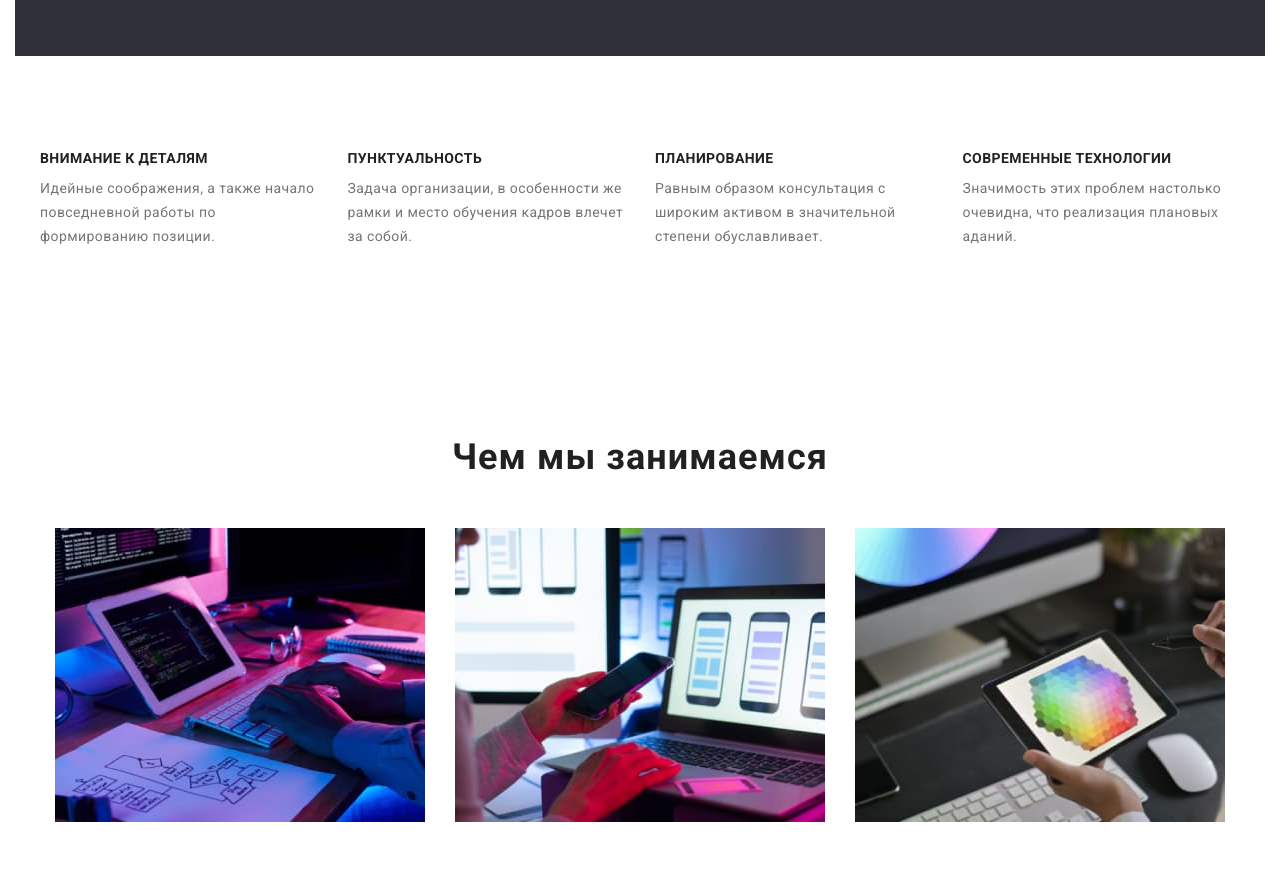
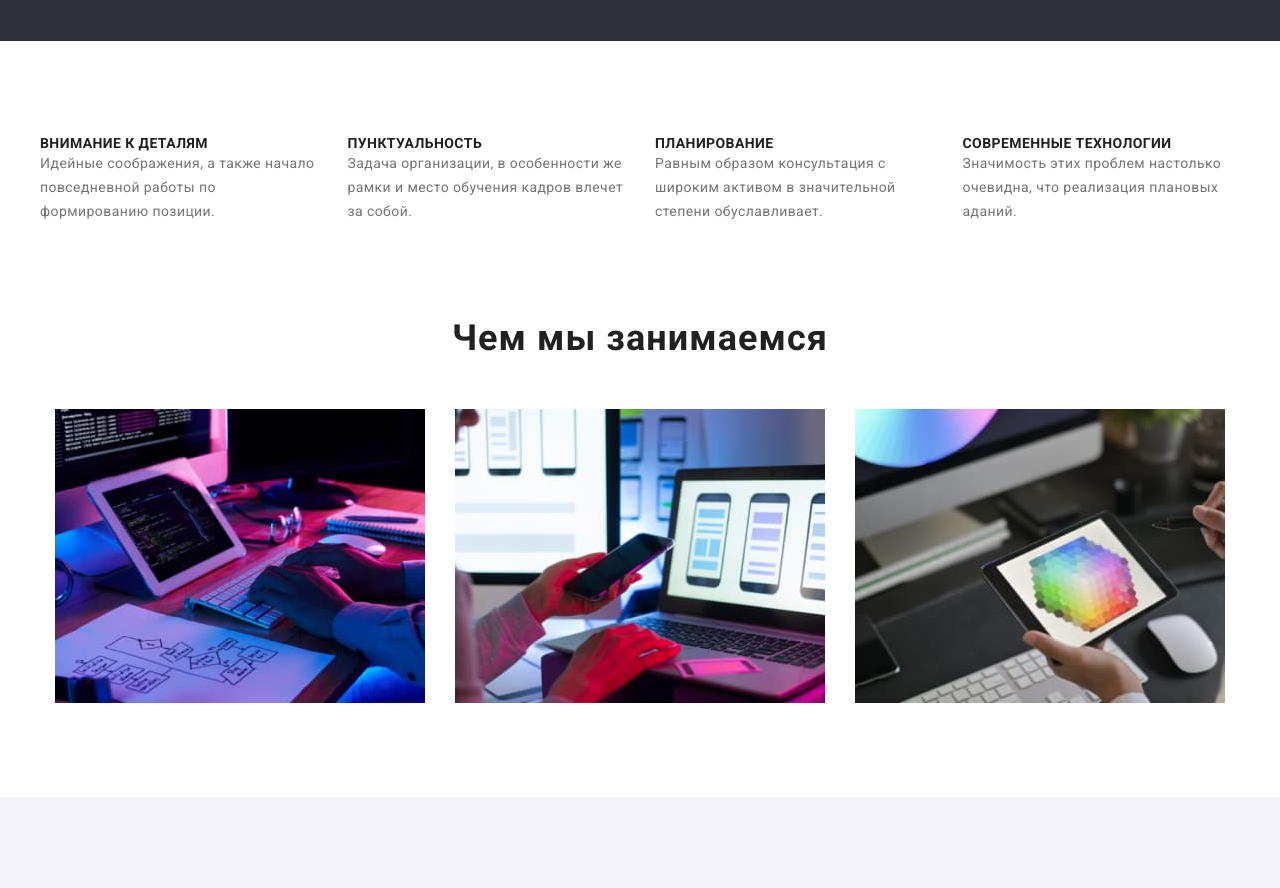
Before and after one commit to petrohonchuk/goit-markup-hw-03., a plain HTML site: page index.html in a window 1280 px wide. Shown: the part 640-1528 px from the top of the page. Drawn offline with nearby package versions, Linux system fonts and the light colour scheme.

Commit message:
add div, width, height, display block for img in portfolio.

```diff
--- a/css/style.css
+++ b/css/style.css
@@ -1,16 +1,11 @@
 html {
   box-sizing: border-box;
 }
-
 *,
 *::before,
 *::after {
   box-sizing: inherit;
 }
-.section {
-  padding: 94px;
-}
-
 :root {
   --accent-color: #2196f3;
   --title-text-color: #212121;
@@ -25,8 +20,13 @@ body {
   color: var(--title-text-color);
   font-family: Roboto, sans-serif;
   letter-spacing: 0.06em;
-  margin: 15px;
+  width: 100%;
+  max-width: 100%;
+  overflow-x: hidden;
 }
+/* img {
+  padding-bottom: 0;
+} */
 
 ul {
   list-style: none;
@@ -51,6 +51,13 @@ h6 {
 button {
   cursor: pointer;
 }
+.section {
+  padding: 94px 0;
+}
+.container {
+  width: 1200px;
+  margin: 0 auto;
+}
 /*-------------------------------header-----------------------------*/
 .header {
   border-bottom: 1px solid #ececec;
@@ -59,7 +66,6 @@ button {
   display: flex;
   justify-content: space-between;
   align-items: center;
-  /* border: 2px solid red; */
   max-width: 1200px;
   height: 80px;
   margin: 0 auto;
@@ -131,7 +137,6 @@ button {
   max-width: 1600px;
   margin: 0 auto;
 }
-
 .hero-title {
   font-weight: 900;
   font-size: 44px;
@@ -145,7 +150,6 @@ button {
   margin: 0 auto;
   margin-bottom: 30px;
 }
-
 .hero-button {
   border: 2px;
   border-radius: 4px;
@@ -153,7 +157,6 @@ button {
   font-weight: 700;
   font-size: 16px;
   line-height: 1.9;
-
   letter-spacing: 0.06em;
   color: var(--primary-white-color);
   background-color: var(--accent-color);
@@ -169,20 +172,15 @@ button {
 }
 
 /*----------------------------------------our qualities section------------------------------*/
-
-.our-qualities-section {
-  width: 1200px;
-  margin: 0 auto;
-}
 .our-qualities-list {
   display: flex;
   justify-content: space-between;
 }
-.our-qualities-section li {
+.our-qualities-li {
   margin-right: 30px;
   width: calc((100% - 90px) / 4);
 }
-.our-qualities-section ul li:last-child {
+.section .container .our-qualities-list :last-child {
   margin-right: 0;
 }
 /*скрывае заголовок наши качества*/
@@ -200,8 +198,6 @@ button {
   line-height: 1.14;
   letter-spacing: 0.03em;
   text-transform: uppercase;
-  margin-bottom: 10px;
-  margin-top: 94px;
 }
 .qualities {
   font-size: 14px;
@@ -210,28 +206,22 @@ button {
   color: var(--primary-text-color);
 }
 /*---------------------------------what-we-do section----------------------------*/
-.what-we-do {
-  margin-bottom: 50px;
-  margin-top: 94px;
+.section.what-we-do-section {
+  padding-top: 0;
 }
-.what-we-do-section {
-  max-width: 1200px;
-  /* border: 2px solid green; */
-  margin: 0 auto;
+.container.what-we-do-container {
+  padding: 0 15px;
 }
-.what-we-do-container {
-  display: flex;
-  justify-content: center;
-  align-items: center;
-  max-width: 1200px;
-}
-
 .what-we-do-list {
   display: flex;
+  margin-top: 50px;
 }
 .what-we-do-list li {
   margin-right: 30px;
   width: calc((100% - 60px) / 3);
+}
+.img-what-we-do {
+  display: block;
 }
 .what-we-do-list li:last-child {
   margin-right: 0;
@@ -248,17 +238,10 @@ button {
 }
 /*---------------------------------team-------------------------*/
 .team-section {
-  max-width: 1600px;
-  /* height: 648px; */
-  border: 2px solid green;
-  margin: 0 auto;
   background-color: #f5f4fa;
   padding: 94px 215px;
 }
-.team-container {
-  margin: 0 auto;
-  border: 2px solid green;
-}
+
 .team-list {
   display: flex;
   justify-content: space-between;
@@ -272,12 +255,10 @@ button {
   box-shadow: 0px 1px 3px rgba(0, 0, 0, 0.12), 0px 1px 1px rgba(0, 0, 0, 0.14),
     0px 2px 1px rgba(0, 0, 0, 0.2);
   border-radius: 0px 0px 4px 4px;
+  margin-top: 50px;
 }
 .team-list li:last-child {
   margin-right: 0px;
-}
-.team {
-  margin-bottom: 50px;
 }
 .team-title {
   font-weight: 500;
@@ -312,8 +293,6 @@ button {
   font-size: 26px;
   line-height: 1.42;
   letter-spacing: 0.03em;
-  /* margin-left: 215px; */
-  /* display: inline block; */
 }
 .footer .adress {
   margin-top: 20px;
@@ -400,30 +379,33 @@ button {
   background-color: var(--accent-color);
 }
 /* ----------------------------------------------------------------- */
-/* .mb-zero {
-  margin-bottom: 0;
-} */
+
 .portfolio-container {
   width: 1200px;
   margin: 0 auto;
 }
-.card-section {
-  padding: 94px 0;
+.card-section.section {
+  padding-top: 0;
 }
 
 .list {
   display: flex;
   flex-wrap: wrap;
-  justify-content: space-around;
+  justify-content: space-evenly;
 }
 .list .item {
-  /* width: calc(100% / 3 - 30px) */
-  box-sizing: border-box;
+  /* box-sizing: border-box; */
   width: calc((100% - 60px) / 3);
-  margin-bottom: 30px;
   background: #ffffff;
   border: 1px solid #eeeeee;
   margin-bottom: 30px;
+  max-width: 370px;
+}
+.list .item a img {
+  border-style: none;
+  width: 100%;
+  display: block;
+  height: auto;
 }
 .portfolio-title {
   font-weight: 700;
--- a/index.html
+++ b/index.html
@@ -40,10 +40,11 @@
             <button type="button" class="hero-button"> <span class="span-button">Заказать услугу</span></button>
         </section>
         <!--нашы качества -->
-        <section class="our-qualities-section ">
+        <section class="section ">
             <h2 class="our-qualities">Нашы качества</h2>
+            <div class="container">
                 <ul class="our-qualities-list">
-                    <li>
+                    <li class="our-qualities-li">
                         <h3 class="our-qualities-title">Внимание к деталям</h3>
                         <p class="qualities">Идейные соображения, а также
                             начало повседневной работы по
@@ -51,7 +52,7 @@
                     </li>
 
 
-                    <li>
+                    <li class="our-qualities-li">
                         <h3 class="our-qualities-title">Пунктуальность</h3>
                         <p class="qualities">Задача организации, в особенности
                             же рамки и место обучения кадров
@@ -59,7 +60,7 @@
                     </li>
 
 
-                    <li>
+                    <li class="our-qualities-li">
                         <h3 class="our-qualities-title">Планирование</h3>
                         <p class="qualities">Равным образом консультация с
                             широким активом в значительной
@@ -67,30 +68,32 @@
                     </li>
 
 
-                    <li>
+                    <li  class="our-qualities-li">
                         <h3 class="our-qualities-title">Современные технологии</h3>
                         <p class="qualities">Значимость этих проблем настолько
                             очевидна, что реализация плановых
                             аданий.</p>
                     </li>
                 </ul>
+            </div>
+
         </section>
         <!--чем мы занимаемся -->
-        <section class="what-we-do-section section">
+        <section class="section what-we-do-section">
                 <h2 class="what-we-do">Чем мы занимаемся</h2>
-                <div class="what-we-do-container">
+                <div class="container what-we-do-container">
                     <ul class="what-we-do-list">
-                        <li><img src="images/img(2).jpg" alt="Ноутбуук" width="370"></li>
-                        <li><img src="images/img(1).jpg" alt="Телефон" width="370"></li>
-                        <li><img src="images/img.jpg" alt="Планшет" width="370"></li>
+                        <li><img src="images/img(2).jpg" class="img-what-we-do" alt="Ноутбуук" width="370"></li>
+                        <li><img src="images/img(1).jpg" class="img-what-we-do" alt="Телефон" width="370"></li>
+                        <li><img src="images/img.jpg" class="img-what-we-do" alt="Планшет" width="370"></li>
                     </ul>
                 </div>
 
         </section>
         <!--наша команда -->
-        <section class="team-section ">
+        <section class="section team-section ">
             <h2 class="team">Наша команда</h2>
-            <div class="team-container">
+            <div class="container">
                 <ul class="team-list">
                     <li>
                         <img src="images/img(3).jpg" alt="Игорь Демьяненко" width="270" height="260">
```
Also changed, not shown: portfolio.html (+1 -1 lines).
